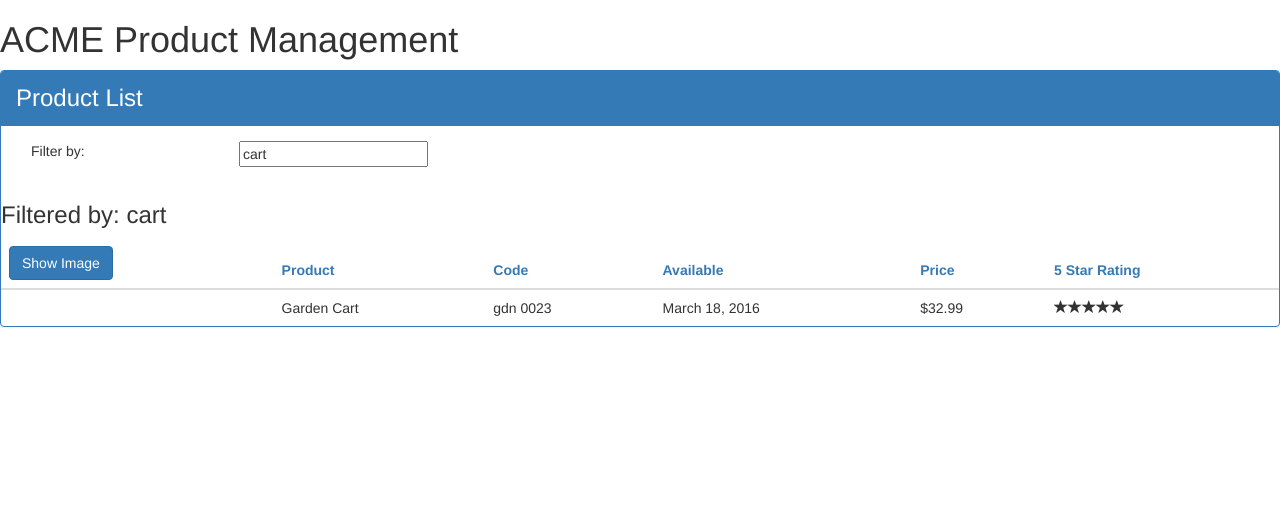
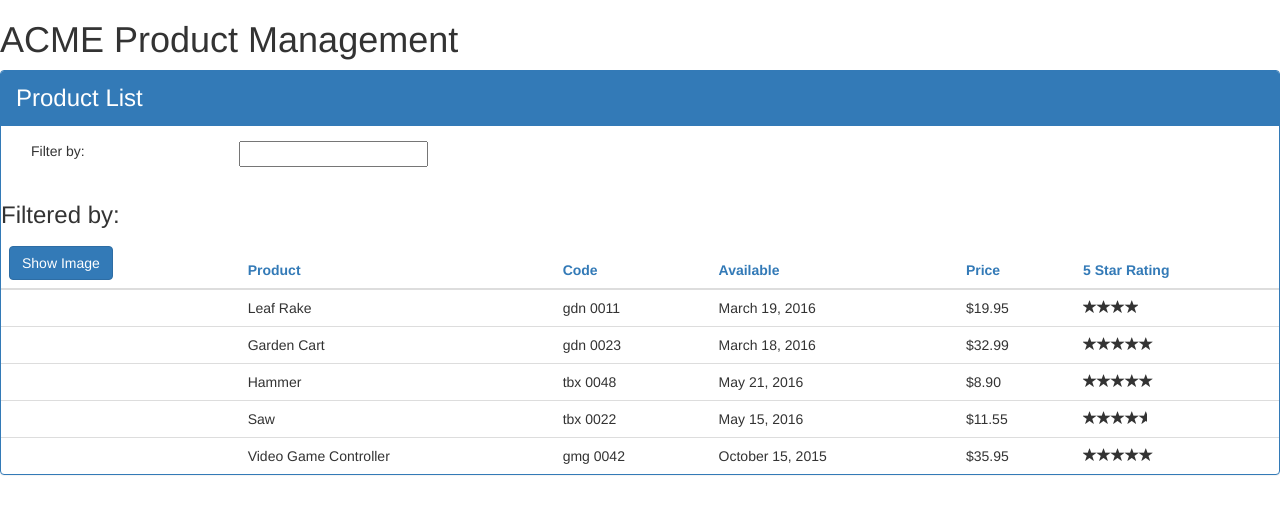
Before and after one commit to ryanchesnut/APM, an Angular app: page / in a window 1280 px wide. Shown: the top 514 px of the page. Built offline with nearby package versions, Linux system fonts and the light colour scheme.

Commit message:
added product service

```diff
--- a/src/app/app.module.ts
+++ b/src/app/app.module.ts
@@ -6,6 +6,7 @@
 import { ProductListComponent } from './products/product-list.component';
 import { ConvertToSpacesPipe } from './shared/convert-to-spaces.pipe';
 import { StarComponent } from './shared/star.component';
+import { ProductService } from './products/product.service';
 
 
 @NgModule({
@@ -15,7 +16,7 @@
     ConvertToSpacesPipe],
   imports: [BrowserModule,
             FormsModule],
-  providers: [],
+  providers: [ProductService],
   bootstrap: [AppComponent]
 })
 export class AppModule { }
--- a/src/app/products/product-list.component.ts
+++ b/src/app/products/product-list.component.ts
@@ -1,5 +1,6 @@
 import { Component, OnInit } from '@angular/core';
 import { IProduct } from './product';
+import { ProductService } from './product.service';
 
 @Component({
     selector: 'pm-products',
@@ -24,69 +25,14 @@
        this.filteredProducts = this.listFilter ? this.performFilter(this.listFilter) : this.products;
     }
     filteredProducts: IProduct[];
-    products: IProduct[] = [
-        {
-            'productId': 1,
-            'productName': 'Leaf Rake',
-            'productCode': 'GDN-0011',
-            'releaseDate': 'March 19, 2016',
-            'description': 'Leaf rake with 48-inch wooden handle.',
-            'price': 19.95,
-            'starRating': 3.2,
-            'imageUrl': 'http://openclipart.org/image/300px/svg_to_png/26215/Anonymous_Leaf_Rake.png'
-        },
-        {
-            'productId': 2,
-            'productName': 'Garden Cart',
-            'productCode': 'GDN-0023',
-            'releaseDate': 'March 18, 2016',
-            'description': '15 gallon capacity rolling garden cart',
-            'price': 32.99,
-            'starRating': 4.2,
-            'imageUrl': 'http://openclipart.org/image/300px/svg_to_png/58471/garden_cart.png'
-        },
-        {
-            'productId': 5,
-            'productName': 'Hammer',
-            'productCode': 'TBX-0048',
-            'releaseDate': 'May 21, 2016',
-            'description': 'Curved claw steel hammer',
-            'price': 8.9,
-            'starRating': 4.8,
-            'imageUrl': 'http://openclipart.org/image/300px/svg_to_png/73/rejon_Hammer.png'
-        },
-        {
-            'productId': 8,
-            'productName': 'Saw',
-            'productCode': 'TBX-0022',
-            'releaseDate': 'May 15, 2016',
-            'description': '15-inch steel blade hand saw',
-            'price': 11.55,
-            'starRating': 3.7,
-            'imageUrl': 'http://openclipart.org/image/300px/svg_to_png/27070/egore911_saw.png'
-        },
-        {
-            'productId': 10,
-            'productName': 'Video Game Controller',
-            'productCode': 'GMG-0042',
-            'releaseDate': 'October 15, 2015',
-            'description': 'Standard two-button video game controller',
-            'price': 35.95,
-            'starRating': 4.6,
-            'imageUrl': 'http://openclipart.org/image/300px/svg_to_png/120337/xbox-controller_01.png'
-        }
+    products: IProduct[] = [];
 
-    ];
     toggleImage(): void {
         this.showImage = !this.showImage;
     }
-    ngOnInit(): void {
-        console.log('In OnInit');
-    }
 
-    constructor() {
-        this.filteredProducts = this.products;
-        this.listFilter = 'cart';
+    constructor(private _productService: ProductService) {
+        this.listFilter = '';
     }
 
     onRatingClicked(message: string): void {
@@ -98,5 +44,9 @@
         return this.products.filter((product: IProduct) =>
             product.productName.toLocaleLowerCase().indexOf(filterBy) !== -1);
     }
-
+    // Lifecycle hook
+    ngOnInit(): void {
+        this.products = this._productService.getProducts();
+        this.filteredProducts = this.products;
+    }
 }
--- /dev/null
+++ b/src/app/products/product.service.ts
@@ -0,0 +1,59 @@
+import { Injectable } from '@angular/core';
+import { IProduct } from './product';
+
+@Injectable()
+export class ProductService {
+    getProducts(): IProduct[] {
+        return [{
+                'productId': 1,
+                'productName': 'Leaf Rake',
+                'productCode': 'GDN-0011',
+                'releaseDate': 'March 19, 2016',
+                'description': 'Leaf rake with 48-inch wooden handle.',
+                'price': 19.95,
+                'starRating': 3.2,
+                'imageUrl': 'http://openclipart.org/image/300px/svg_to_png/26215/Anonymous_Leaf_Rake.png'
+            },
+            {
+                'productId': 2,
+                'productName': 'Garden Cart',
+                'productCode': 'GDN-0023',
+                'releaseDate': 'March 18, 2016',
+                'description': '15 gallon capacity rolling garden cart',
+                'price': 32.99,
+                'starRating': 4.2,
+                'imageUrl': 'http://openclipart.org/image/300px/svg_to_png/58471/garden_cart.png'
+            },
+            {
+                'productId': 5,
+                'productName': 'Hammer',
+                'productCode': 'TBX-0048',
+                'releaseDate': 'May 21, 2016',
+                'description': 'Curved claw steel hammer',
+                'price': 8.9,
+                'starRating': 4.8,
+                'imageUrl': 'http://openclipart.org/image/300px/svg_to_png/73/rejon_Hammer.png'
+            },
+            {
+                'productId': 8,
+                'productName': 'Saw',
+                'productCode': 'TBX-0022',
+                'releaseDate': 'May 15, 2016',
+                'description': '15-inch steel blade hand saw',
+                'price': 11.55,
+                'starRating': 3.7,
+                'imageUrl': 'http://openclipart.org/image/300px/svg_to_png/27070/egore911_saw.png'
+            },
+            {
+                'productId': 10,
+                'productName': 'Video Game Controller',
+                'productCode': 'GMG-0042',
+                'releaseDate': 'October 15, 2015',
+                'description': 'Standard two-button video game controller',
+                'price': 35.95,
+                'starRating': 4.6,
+                'imageUrl': 'http://openclipart.org/image/300px/svg_to_png/120337/xbox-controller_01.png'
+            }];
+    }
+
+}
--- a/src/app/shared/star.component.ts
+++ b/src/app/shared/star.component.ts
@@ -17,7 +17,7 @@
         this.starWidth = this.rating * 86 / 5;
     }
 
-    onClick(): void{
+    onClick(): void {
         this.ratingClicked.emit(`The rating ${this.rating} was clicked!`);
     }
 }
```
